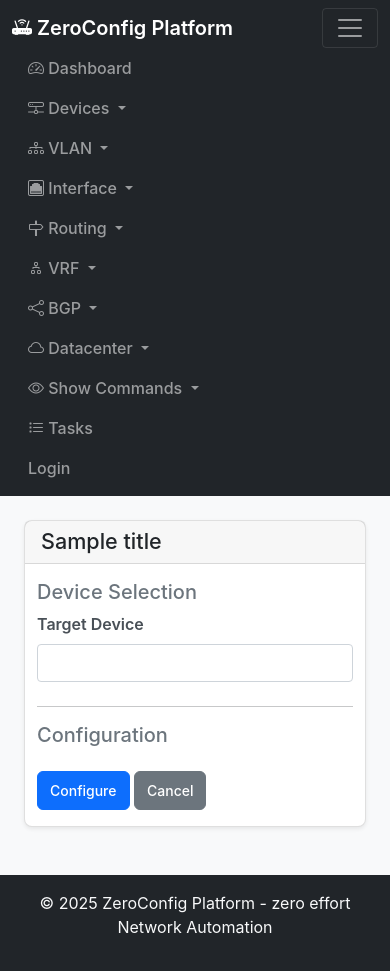
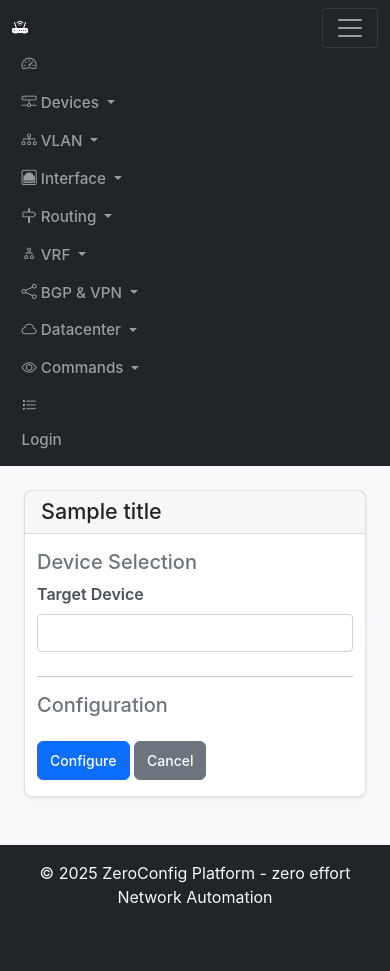
Before and after one commit to razers211/netauto-platform, a Django app: template automation/templates/automation/bgp_evpn_form.html in a window 390 px wide, after a click that opens the changed part. After the commit the page ends 904 px from the top, so only its background shows below. Run offline with Django 5.2, Linux system fonts and the light colour scheme; the template is opened without the code that fills it: most values are stand-ins (such as "Sample title", 1, 10 or a date in 2020); form fields are guessed from the names that the template uses; some libraries are stand-ins or nearby versions.

Commit message:
V1.3 update hotfix 1 : fixed the new implemented juniper tasks and rebuilt the homepage frontend

```diff
--- a/automation/static/automation/css/style.css
+++ b/automation/static/automation/css/style.css
@@ -280,3 +280,41 @@ footer {
         margin-bottom: 1rem;
     }
 }
+
+/* Navbar responsiveness tweaks for many menus */
+.navbar-nav {
+    gap: 0.25rem;
+    flex-wrap: wrap;
+}
+
+/* Reduce padding/fonts a bit on tighter viewports */
+@media (max-width: 1400px) {
+    .navbar-brand {
+        font-size: 1rem;
+    }
+    .navbar-nav .nav-link {
+        padding: 0.35rem 0.6rem;
+        font-size: 0.95rem;
+    }
+}
+
+/* On md/lg screens where items overflow, enable horizontal scroll */
+@media (max-width: 1200px) {
+    .navbar-nav {
+        flex-wrap: nowrap;
+        overflow-x: auto;
+        overflow-y: hidden;
+        white-space: nowrap;
+        -webkit-overflow-scrolling: touch;
+        scrollbar-width: none; /* Firefox */
+    }
+    .navbar-nav::-webkit-scrollbar {
+        display: none; /* Chrome/Safari */
+    }
+}
+
+/* Prevent very tall dropdowns; make them scroll instead */
+.dropdown-menu {
+    max-height: 70vh;
+    overflow-y: auto;
+}
--- a/automation/templates/automation/base.html
+++ b/automation/templates/automation/base.html
@@ -11,10 +11,10 @@
     {% block extra_css %}{% endblock %}
 </head>
 <body>
-    <nav class="navbar navbar-expand-lg navbar-dark bg-dark">
-        <div class="container">
+    <nav class="navbar navbar-expand-md navbar-dark bg-dark sticky-top">
+        <div class="container-fluid">
             <a class="navbar-brand" href="{% url 'index' %}">
-                <i class="bi bi-router-fill"></i> ZeroConfig Platform
+                <i class="bi bi-router-fill"></i> <span class="d-none d-lg-inline">ZeroConfig</span>
             </a>
             <button class="navbar-toggler" type="button" data-bs-toggle="collapse" data-bs-target="#navbarNav">
                 <span class="navbar-toggler-icon"></span>
@@ -22,8 +22,11 @@
             <div class="collapse navbar-collapse" id="navbarNav">
                 <ul class="navbar-nav me-auto">
                     <li class="nav-item">
-                        <a class="nav-link" href="{% url 'index' %}">
+                        <a class="nav-link d-none d-xxl-inline-flex" href="{% url 'index' %}">
                             <i class="bi bi-speedometer2"></i> Dashboard
+                        </a>
+                        <a class="nav-link d-xxl-none" href="{% url 'index' %}" title="Dashboard">
+                            <i class="bi bi-speedometer2"></i>
                         </a>
                     </li>
                     <li class="nav-item dropdown">
@@ -52,6 +55,7 @@
                         <ul class="dropdown-menu">
                             <li><a class="dropdown-item" href="{% url 'interface_config' %}">Configure Physical Interface</a></li>
                             <li><a class="dropdown-item" href="{% url 'vlan_interface_config' %}">Configure VLAN Interface</a></li>
+                            <li><a class="dropdown-item" href="{% url 'ae_config' %}">Configure Aggregated Ethernet (AE)</a></li>
                         </ul>
                     </li>
                     <li class="nav-item dropdown">
@@ -74,12 +78,19 @@
                     </li>
                     <li class="nav-item dropdown">
                         <a class="nav-link dropdown-toggle" href="#" role="button" data-bs-toggle="dropdown">
-                            <i class="bi bi-share"></i> BGP
+                            <i class="bi bi-share"></i> BGP & VPN
                         </a>
                         <ul class="dropdown-menu">
+                            <li><h6 class="dropdown-header">BGP Configuration</h6></li>
                             <li><a class="dropdown-item" href="{% url 'bgp_neighbor' %}">Configure Neighbor</a></li>
                             <li><a class="dropdown-item" href="{% url 'bgp_network' %}">Advertise Network</a></li>
                             <li><a class="dropdown-item" href="{% url 'bgp_vrf_config' %}">VRF Configuration</a></li>
+                            <li><hr class="dropdown-divider"></li>
+                            <li><h6 class="dropdown-header">EVPN/L2VPN</h6></li>
+                            <li><a class="dropdown-item" href="{% url 'l2vpws' %}">Configure L2VPWS</a></li>
+                            <li><a class="dropdown-item" href="{% url 'l2vpn_vpls' %}">Configure L2VPN VPLS</a></li>
+                            <li><a class="dropdown-item" href="{% url 'evpn_instance_config' %}">Configure EVPN Instance</a></li>
+                            <li><a class="dropdown-item" href="{% url 'bridge_domain_config' %}">Configure Bridge Domain</a></li>
                         </ul>
                     </li>
                     <li class="nav-item dropdown">
@@ -96,10 +107,10 @@
                     </li>
                     <li class="nav-item dropdown">
                         <a class="nav-link dropdown-toggle" href="#" role="button" data-bs-toggle="dropdown">
-                            <i class="bi bi-eye"></i> Show Commands
+                            <i class="bi bi-eye"></i> Commands
                         </a>
                         <ul class="dropdown-menu">
-                            <li><a class="dropdown-item" href="{% url 'show_command' 'version' %}">Version Info</a></li>
+                            <li><a class="dropdown-item" href="{% url 'show_command' 'version' %}">Version</a></li>
                             <li><a class="dropdown-item" href="{% url 'show_command' 'interfaces' %}">Interfaces</a></li>
                             <li><a class="dropdown-item" href="{% url 'show_command' 'vlan' %}">VLANs</a></li>
                             <li><a class="dropdown-item" href="{% url 'show_command' 'routes' %}">Routes</a></li>
@@ -107,8 +118,11 @@
                         </ul>
                     </li>
                     <li class="nav-item">
-                        <a class="nav-link" href="{% url 'task_list' %}">
+                        <a class="nav-link d-none d-xl-inline-flex" href="{% url 'task_list' %}">
                             <i class="bi bi-list-task"></i> Tasks
+                        </a>
+                        <a class="nav-link d-xl-none" href="{% url 'task_list' %}" title="Tasks">
+                            <i class="bi bi-list-task"></i>
                         </a>
                     </li>
                 </ul>
--- a/automation/urls.py
+++ b/automation/urls.py
@@ -73,7 +73,7 @@ urlpatterns = [
     # EVPN/L2VPN operations
     path('automation/l2vpn/l2vpws/', evpn_l2vpn_views.l2vpws, name='l2vpws'),
     path('automation/l2vpn/vpls/', evpn_l2vpn_views.l2vpn_vpls, name='l2vpn_vpls'),
-    path('automation/evpn/instance/', evpn_l2vpn_views.evpn_instance, name='evpn_instance_config'),
+    path('automation/evpn/instance/config/', evpn_l2vpn_views.evpn_instance, name='evpn_instance_config'),
     path('automation/evpn/bridge-domain/', evpn_l2vpn_views.bridge_domain, name='bridge_domain_config'),
 
     # API endpoints
```
Also changed, not shown: automation/models.py (+6 -4 lines), automation/network_automation.py (+25 -47 lines).
